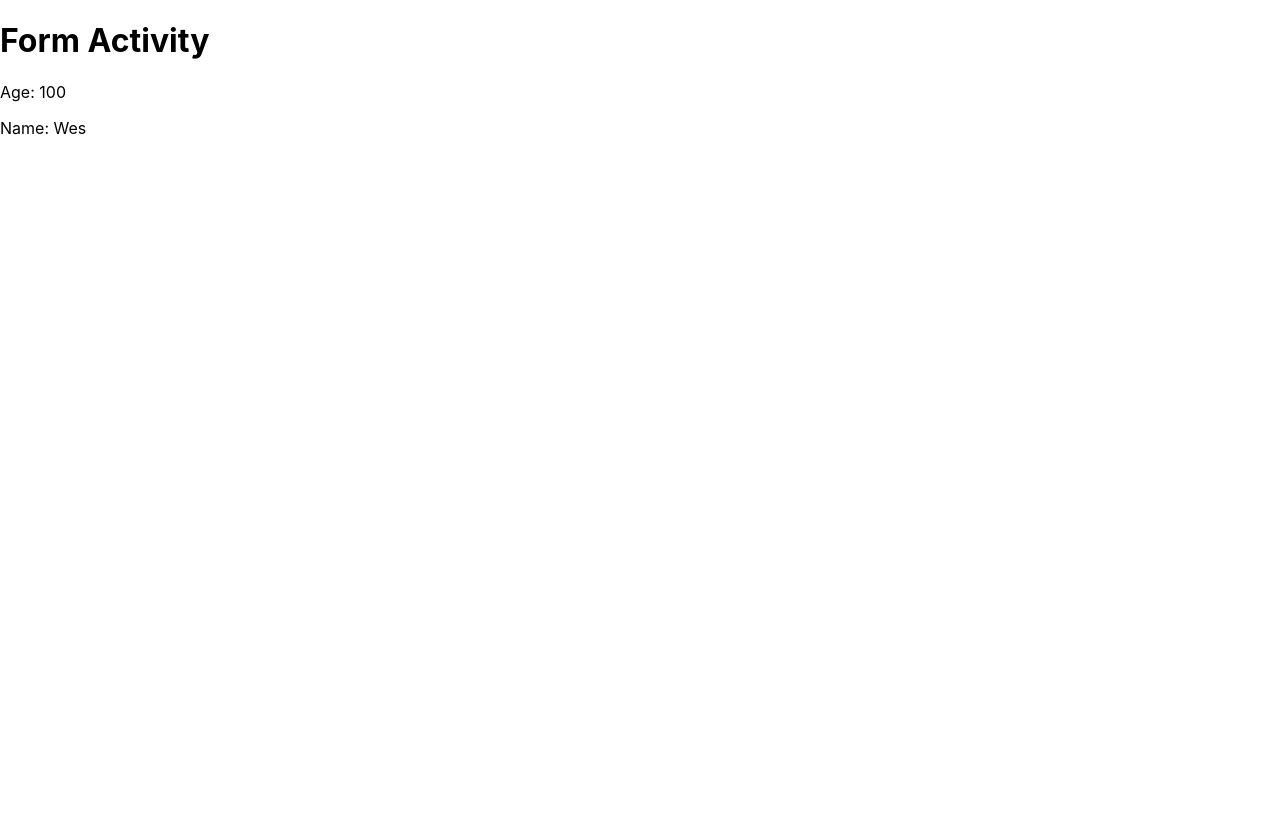
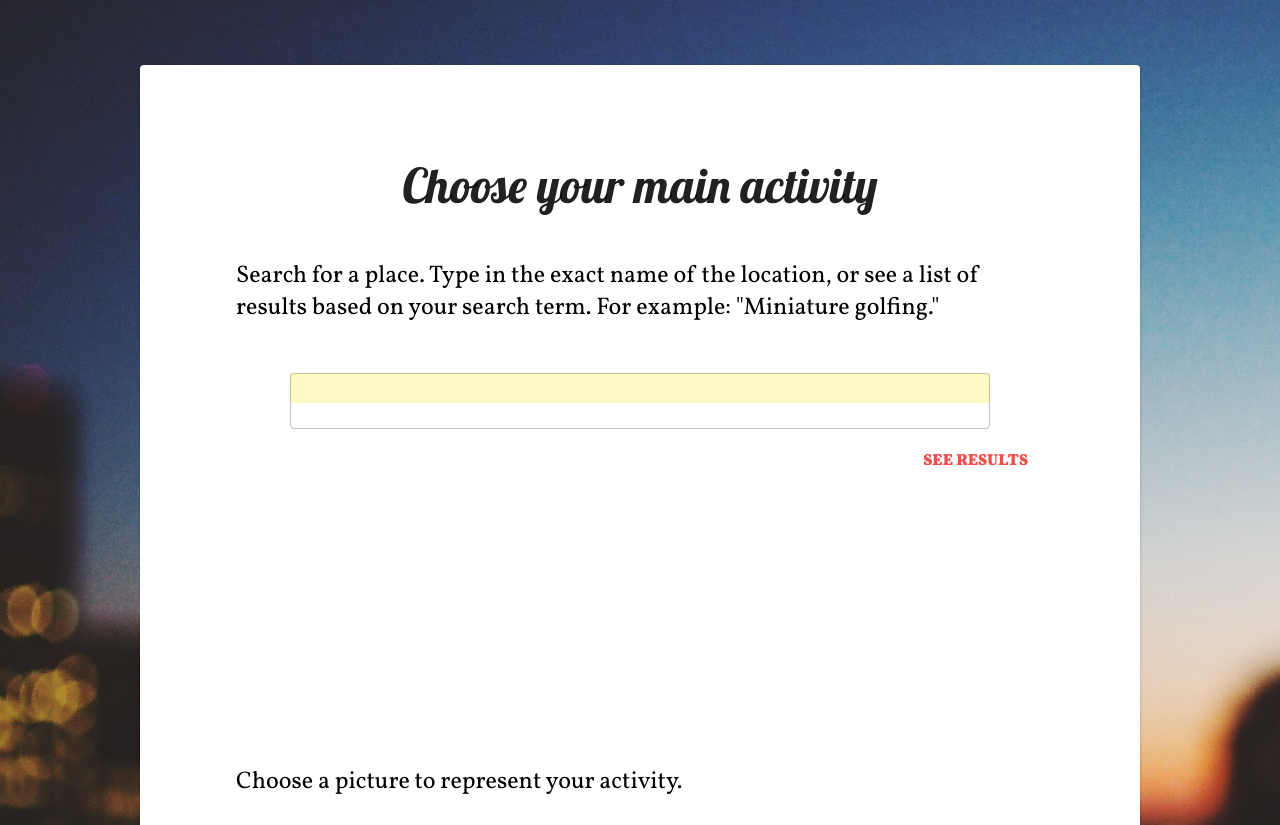
Before and after one commit to datemake/update, a React (Create React App) app: page /create-date-activity in a window 1280 px wide. Shown: the top 825 px of the page. Before the commit the page ends 800 px from the top, so only its background shows below. Built offline with nearby package versions, Linux system fonts and the light colour scheme.

Commit message:
working on form

```diff
--- a/public/index.html
+++ b/public/index.html
@@ -18,6 +18,7 @@
     <link href="https://fonts.googleapis.com/css?family=Vollkorn:900" rel="stylesheet">
     <link href="https://fonts.googleapis.com/css?family=Lobster" rel="stylesheet">
     <link href="https://fonts.googleapis.com/css?family=Lato" rel="stylesheet">
+    <link href="https://fonts.googleapis.com/css?family=Vollkorn" rel="stylesheet">
     <!--
       Notice the use of %PUBLIC_URL% in the tags above.
       It will be replaced with the URL of the `public` folder during the build.
--- a/src/components/form/FormActivity.js
+++ b/src/components/form/FormActivity.js
@@ -1,9 +1,120 @@
-import React from 'react'
+import React from "react";
+import { Link } from "react-router-dom";
 
-export default function FormActivity(props) {
-    return (
-        <div className="main-form-div">
-         <h1>Form Activity</h1>
+//material-ui
+import PropTypes from "prop-types";
+import { withStyles } from "@material-ui/core/styles";
+import Card from "@material-ui/core/Card";
+import CardActions from "@material-ui/core/CardActions";
+import CardContent from "@material-ui/core/CardContent";
+import Button from "@material-ui/core/Button";
+import Typography from "@material-ui/core/Typography";
+
+//css
+import "./form-activity.css";
+
+//other components
+import TextfieldFL from "./TextfieldFL";
+
+const styles = {
+  card: {
+    width: 1000,
+    height: 1455,
+    marginTop: 65,
+    marginBottom: 65
+  },
+
+  title: {
+    fontSize: 12
+  },
+
+};
+
+function FormActivity(props) {
+  const { classes } = props;
+  return (
+    <div className="main-form-div">
+      <Card className={classes.card} style={{ backgroundColor: "#white" }}>
+        <div className="form-activity-inner-card">
+          <CardContent className="activity-card-content">
+          <div className="form-activity-title">
+            <Typography variant="h3" className="main-question" >
+              Choose your main activity <br />
+              <br />
+            </Typography>
+            </div>
+            <Typography
+              variant="h5"
+
+              className="main-question"
+              style={{ fontWeight: 200 }}
+            >
+              Search for a place. Type in the exact name of the location, or see
+              a list of results based on your search term. For example:
+              "Miniature golfing."
+              <br />
+              <br />
+            </Typography>
+            <div className="form-activity-textfield">
+            <TextfieldFL />
+
+            </div>
+            <CardActions className="card-activity-results-button">
+            <Button size="small" variant="text" color="primary" style={{color: 'primary', fontWeight: 600, fontSize: 16}} >See Results</Button>
+
+
+
+       </CardActions>
+            <br />
+              <br />
+              <div className="form-activity-search-results-div"></div>
+          <Typography
+            variant="h5"
+
+            className="main-question"
+            style={{ fontWeight: 200 }}
+          >
+            Choose a picture to represent your activity.
+            <br />
+            <br />
+
+          </Typography>
+<div className="form-activity-search-results-div"></div>
+            <Typography
+            variant="h5"
+
+            className="main-question"
+            style={{ fontWeight: 200 }}
+          >
+            Write one descriptive sentence about the activity to give users the main gist of what they will do on this part of the date.
+            <br />
+            <br />
+
+          </Typography>
+          <div className="form-activity-textfield">
+          <TextfieldFL />
+          </div>
+          <CardActions className="card-button">
+            <Link to={"/create-date-activity"} className="form-link">
+              <Button
+                size="small"
+                variant="contained"
+                color="primary"
+                style={{ color: "white", fontWeight: 600, fontSize: 16 }}
+              >
+                Next
+              </Button>
+            </Link>
+          </CardActions>
+          </CardContent>
         </div>
-    )
+      </Card>
+    </div>
+  );
 }
+
+FormActivity.propTypes = {
+  classes: PropTypes.object.isRequired
+};
+
+export default withStyles(styles)(FormActivity);
--- a/src/components/form/FormLanding.js
+++ b/src/components/form/FormLanding.js
@@ -1,9 +1,67 @@
 import React from 'react'
+import {Link} from 'react-router-dom'
 
-export default function FormLanding(props) {
+//material-ui
+import PropTypes from "prop-types";
+import { withStyles } from "@material-ui/core/styles";
+import Card from "@material-ui/core/Card";
+import CardActions from "@material-ui/core/CardActions";
+import CardContent from "@material-ui/core/CardContent";
+import Button from "@material-ui/core/Button";
+import Typography from "@material-ui/core/Typography";
+
+//css
+import "./form.css"
+
+//other components
+import TextfieldFL from './TextfieldFL';
+
+const styles = {
+    card: {
+      width: 1000,
+      height: 655,
+      marginTop: 65,
+      marginBottom: 65
+
+    },
+
+    title: {
+      fontSize: 12
+    },
+
+  };
+
+function FormLanding(props) {
+    const { classes } = props;
+
     return (
         <div className="main-form-div">
-         <h1>Form Landing</h1>
-        </div>
-    )
-}
+      <Card className={classes.card} style={{backgroundColor:'#white'}}>
+      <div className="form-inner-card">
+        <CardContent className="card-content">
+
+
+          <Typography variant="h3"  paragraph='true' className="main-question" >
+Create a Date!            <br /><br />
+          </Typography>
+          <Typography variant="h4"  paragraph='true' className="main-question" style={{fontWeight:200}}>
+            What would you like to call your date? Give it an eyecatching name.
+            <br /><br />
+          </Typography>
+          <TextfieldFL/>
+        </CardContent>
+        <CardActions className="card-button">
+
+         <Link to={"/create-date-activity"} className="form-link"><Button size="small" variant="raised" color="primary" style={{color: 'white', fontWeight: 600, fontSize: 16}} >Next</Button></Link>
+        </CardActions>
+       </div>
+      </Card>
+      </div>
+    );
+  }
+
+  FormLanding.propTypes = {
+    classes: PropTypes.object.isRequired
+  };
+
+  export default withStyles(styles)(FormLanding);
--- a/src/components/form/FormReview.js
+++ b/src/components/form/FormReview.js
@@ -1,4 +1,5 @@
 import React from 'react'
+
 
 export default function FormReview(props) {
     return (
--- /dev/null
+++ b/src/components/form/TextfieldFL.js
@@ -0,0 +1,39 @@
+import React from 'react';
+import TextField from '@material-ui/core/TextField';
+import { withStyles } from '@material-ui/core/styles';
+import PropTypes from 'prop-types';
+
+const styles = theme => ({
+
+  });
+
+
+class TextfieldFL extends React.Component {
+
+    render() {
+        const { classes } = this.props;
+return(
+    <div>
+
+         <form className={classes.container} noValidate autoComplete="off">
+
+
+   <TextField
+     id="outlined-bare"
+     className={classes.textField}
+   //   defaultValue="string"
+     margin="normal"
+     variant="outlined"
+     style={{width: 700, height: 30, backgroundColor: '#fff9c4'}}
+   />
+ </form>
+    </div>
+)
+    }}
+
+
+    TextfieldFL.propTypes = {
+        classes: PropTypes.object.isRequired,
+      };
+
+      export default withStyles(styles)(TextfieldFL);
--- /dev/null
+++ b/src/components/form/form-activity.css
@@ -0,0 +1,55 @@
+.main-form-div{
+    background-image: url("../../photos/cityDark.jpg");
+    background-size: cover;
+    /* display: flex; */
+
+    /* align-items: center; */
+    height: 100%;
+
+}
+
+.form-activity-inner-card{
+    display: flex;
+    /* flex-direction: column; */
+    padding-right:10vh;
+    padding-left:10vh;
+    height: 100%;
+
+
+}
+
+.form-activity-title{
+    display: flex;
+    justify-content: center;
+}
+
+
+.form-activity-textfield{
+    display: flex;
+    align-items: center;
+    flex-direction: column;
+}
+
+
+.activity-card-content{
+    display: flex;
+    flex-direction: column;
+
+    margin-top: 10vh;}
+
+    .card-activity-results-button{
+        display: flex;
+        align-items: flex-end;
+        justify-content: flex-end;
+        margin-top:3vh;
+   }
+
+
+
+.form-link{
+    text-decoration: none;
+}
+
+.form-activity-search-results-div{
+    height: 30vh;
+}
--- a/src/components/form/form.css
+++ b/src/components/form/form.css
@@ -1,3 +1,48 @@
 .main-form-div{
     background-image: url("../../photos/cityDark.jpg");
+    background-size: cover;
+    display: flex;
+    justify-content: center;
+    align-items: center;
+    height: 100vh;
+
 }
+
+.form-inner-card{
+    display: flex;
+    flex-direction: column;
+    padding-right:10vh;
+    padding-left:10vh;
+    height: 100%;
+
+
+}
+
+
+
+
+
+
+
+.card-content{
+  display: flex;
+  flex-direction: column;
+  align-items: center;
+  justify-content: center;
+  margin-top: 10vh;
+
+
+
+}
+
+.card-button{
+  display: flex;
+  align-items: flex-end;
+  justify-content: flex-end;
+  margin-top:10vh;
+
+}
+
+.form-link{
+    text-decoration: none;
+}
--- a/src/index.js
+++ b/src/index.js
@@ -21,20 +21,20 @@ const theme = createMuiTheme({
             fontFamily: 'Vollkorn',
         },
         h2: {
-            fontFamily: 'Lobster'
+            fontFamily: ['Lobster']
         },
         h3: {
-            fontFamily: 'Lobster'
+            fontFamily: ['Lobster']
         },
         h4: {
             fontFamily: ['Vollkorn', 'serif'],
-            color: '#FFFFFF',
+            color: '#000000',
             fontWeight: "900",
             textTransform: "none"
         },
         h5: {
             fontFamily: ['Vollkorn', 'serif'],
-            color: '#FFFFFF',
+            color: '#000000',
             fontWeight: "900",
             textTransform: "none"
         },
```
